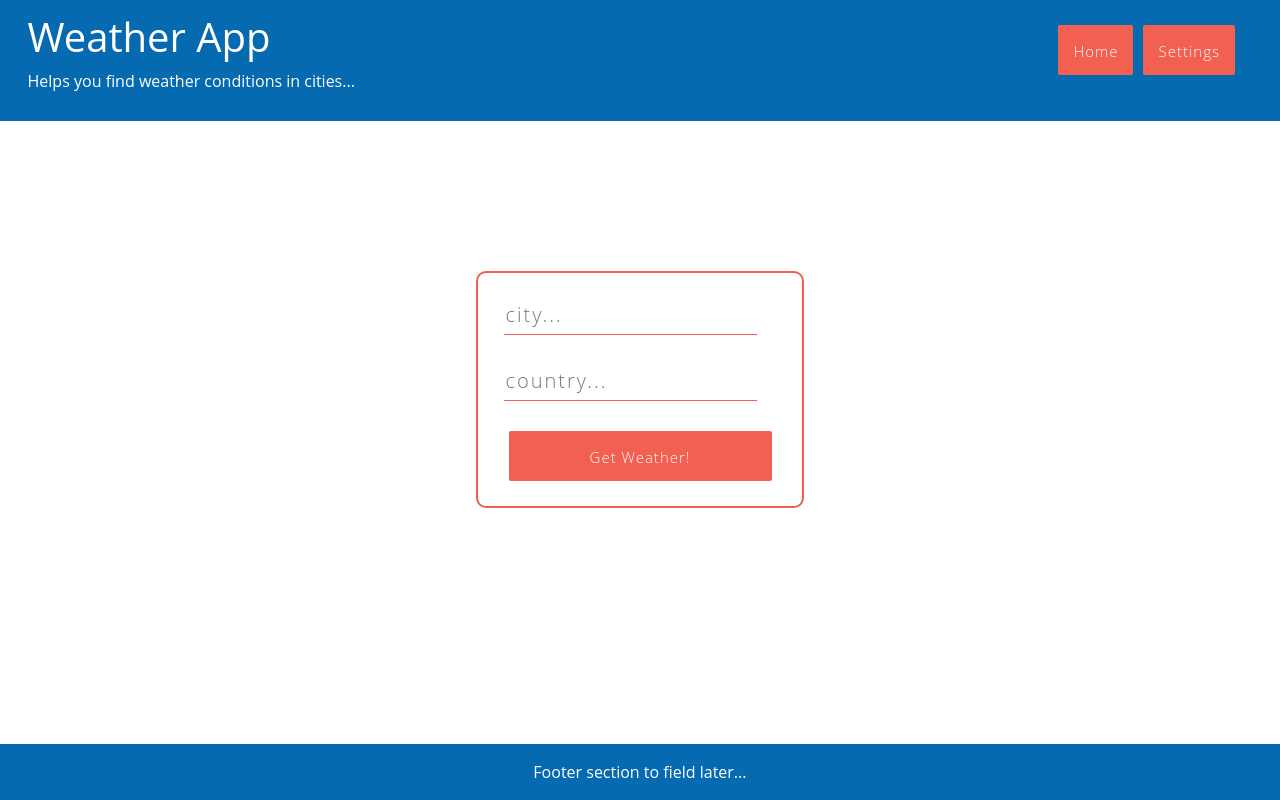
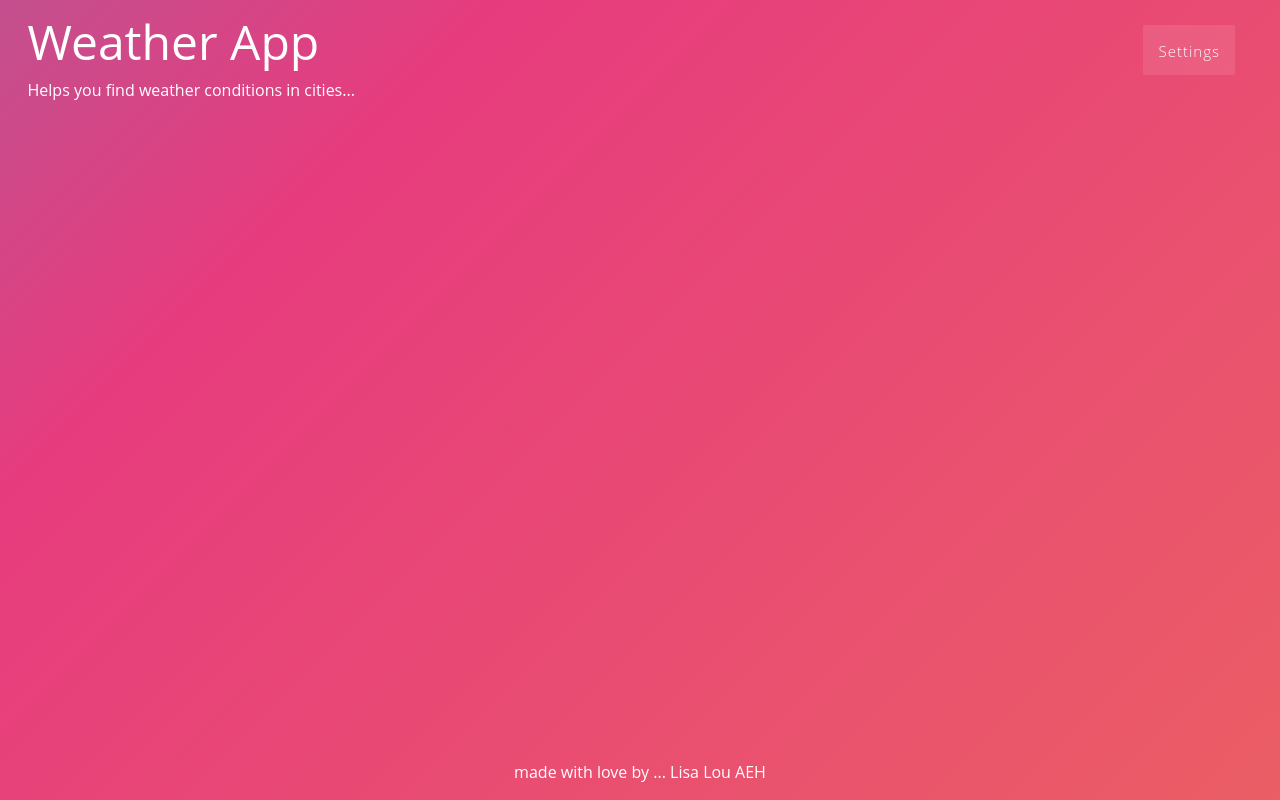
Before and after one commit to LisaLouAEH/rak_weather_app, a React (Create React App) app: page / in a window 1280 px wide. Built offline with nearby package versions, Linux system fonts and the light colour scheme.

Commit message:
upgrad style, clean and comment code, try to get icons but failed

```diff
--- a/src/App.css
+++ b/src/App.css
@@ -1,12 +1,110 @@
 
+/*FLEX DIRECTION*/
+.row{
+  display: flex;
+  flex-direction: row;
+}
+.column{
+  display: flex;
+  flex-direction: column;
+}
+.container-fluid{
+  justify-content: space-between;
+}
+
+/*MAIN SETTING STYLE*/
 body {
   font-family: "Open Sans", sans-serif;
+  background: linear-gradient(-45deg, #ee7752, #e73c7e, #23a6d5, #23d5ab );
+	background-size: 400% 400%;
+	-webkit-animation: gradientBG 10s ease infinite;
+	        animation: gradientBG 10s ease infinite;
+}
+h1{
+  font-size: 48px !important;
+}
+a{
+  text-decoration: none;
+  color: white;
+  font: 900;
+}
+a:hover{
+  text-decoration: none;
+  color: yellow;
+}
+.main__container{
+  align-items: center;
+  justify-content: space-between;
+  min-height: 100vh;
+}
+.setting_block{
+  background-color: rgba(255,255,255,0.2);
+  border: solid 2px white;
+  border-radius: 10px;
+  padding: 2%;
+  margin: 5%;
 }
 
+/*HEADER*/
+.main__title{
+  margin: 1%;
+  color: white;
+
+}
+.main__menu{
+  margin: 2%;
+}
+
+/*BUTTONS*/
+button{
+  background: transparent;
+  border: none;
+  border-radius: 2px;
+  font-weight: lighter;
+  letter-spacing: 1px;
+  font-size: 15px;
+  cursor: pointer;
+  font-weight: 100;
+  max-height: 50px;
+  margin: 0 5px;
+  color: white;
+}
+button:hover{
+  border: solid 1px white;
+  color: white;
+}
+button:active {
+  outline: none;
+  border: none;
+}
+
+/*OTHER BUTTONS*/
+.menu_button{
+  padding: 15px;
+  background-color: rgba(255,255,255,0.1);
+}
+.valid_button{
+  border: 2px solid white;
+  padding: 10px;
+}
+.valid_button:hover{
+  border: 2px solid #F5E37A;
+  color: #F5E37A !important;
+}
+.delete_button{
+  margin: 10px;
+  padding: 5px;
+  font-size: 12px;
+  border: 2px dotted brown;
+  width: 30px;
+  height: 30px;
+}
+
+/*FORM*/
 input[type="text"] {
   background-color: transparent;
   border: 0;
-  border-bottom: solid 1px #f16051;
+  border-bottom: solid 1px white;
   padding-bottom: 4px;
   font-weight: lighter;
   letter-spacing: 2px;
@@ -20,97 +118,39 @@ input[type="text"] {
 }
 
 input:-webkit-autofill {
-    -webkit-text-fill-color: #404040 !important;
+    -webkit-text-fill-color: #E8DF97 !important;
     -webkit-text-fill-background-color: white !important;
 }
 
-button:active {
-  outline: none;
-}
-
-.weather__info {
-  width: 60%;
-  font-size: 20px;
-  font-weight: 200;
-  letter-spacing: 2px;
-}
-
-.weather__key {
-  color: #f16051;
-  border-bottom: solid 2px rgba(255,255,255,0.06);
-  padding: 20px 0 20px 0;
-  font-weight: 400;
-}
-
-.weather__key:last-child {
-  border: 0;
-}
-
-.weather__value {
-  color: #A6A6A6;
-  font-weight: 600;
-}
-
-.weather__error {
-  color: red;
-  font-size: 20px;
-  letter-spacing: 1px;
-  font-weight: 200;
-}
-
-button{
-  border: 0;
-  border-radius: 2px;
-  font-weight: lighter;
-  letter-spacing: 1px;
-  font-size: 15px;
-  cursor: pointer;
-  font-weight: 100;
-  max-height: 50px;
-  margin: 0 5px;
-  padding: 15px;
-  background-color: #f16051;
-  color: white;
-}
-button:hover{
-  background-color: white;
-  border: solid 1px #f16051;
-  color: #f16051;
-}
-.row{
-  display: flex;
-  flex-direction: row;
-}
-.column{
-  display: flex;
-  flex-direction: column;
-}
-.main__container{
-  align-items: center;
-  justify-content: space-between;
-  min-height: 100vh;
-}
-.container-fluid{
-  justify-content: space-between;
-  background-color: #066ab0;
-}
-.main__title{
-  margin: 1%;
-  color: white;
-
-}
-.main__menu{
-  margin: 2%;
-}
-.setting_block{
-  background-color: white;
-  border: solid 2px #f16051;
-  border-radius: 10px;
-  padding: 2%;
-  margin: 5%;
-}
+/*FOOTER*/
 .footer__container{
-  background-color: #066ab0;
   text-align: center;
   color: white;
 }
+
+
+/*ANIMATIONS*/
+
+  /*RAINBOW BACKGROUND*/
+  @-webkit-keyframes gradientBG {
+    0% {
+      background-position: 0% 50%;
+    }
+    50% {
+      background-position: 100% 50%;
+    }
+    100% {
+      background-position: 0% 50%;
+    }
+  }
+  @keyframes gradientBG {
+    0% {
+      background-position: 0% 50%;
+    }
+    50% {
+      background-position: 100% 50%;
+    }
+    100% {
+      background-position: 0% 50%;
+    }
+  }
--- a/src/App.js
+++ b/src/App.js
@@ -8,6 +8,7 @@ import Weather from './components/Weather';
 import Footer from './components/Footer';
 import Liste from './components/Liste';
 import Widget from './components/Widget';
+import './style/Widget.css';
 
 class App extends React.Component{
     // the default states is empty array to store every cities the user wishing to know the weather
@@ -43,11 +44,11 @@ class App extends React.Component{
             {city: response.name,
             country: response.sys.country,
             temperature: response.main.temp,
-            description: response.weather[0].description,
+            description: response.weather[0].main,
             icon: response.weather[0].icon,
             error: ""}
             )
-        console.log(tempListe);
+        console.log("le tableau que je recup: "+tempListe);
         this.setState({liste:tempListe})
       }else{
           this.setState({
@@ -60,49 +61,55 @@ class App extends React.Component{
     render(){
 
         if(this.state.home){
+            console.log("home ?");
             return(
                 <div className="main__container column">
+{/* DISPLAY THE HEADER*/}
                     <div className="container-fluid row">
                         <div className="main__title">
                             <Titles />
                         </div>
                         <div className="main__menu row">
-                            <button onClick={this.navigationHandler}> Home </button>
-                            <button onClick={this.navigationHandler}> Settings </button>
+                            <button className="menu_button"  onClick={this.navigationHandler}> Settings </button>
                         </div>
                     </div>
-                    <div className="setting_block column">
-                        <Form loadWeather={() => this.getWeather}/>
 
-                        {/* <Weather
-                            city={this.state.city}
-                            country={this.state.country}
-                            temperature={this.state.temperature}
-                            description={this.state.description}
-                            error={this.state.error}
-                        />  */}
+{/* DISPLAY in HOME as many weather widget that the user entered in the setting form*/}
+                    <div className="row">
+                        {this.state.liste.map( element => <Widget cityName={element.city} cityTemp={element.temperature} cityCountry={element.country}/>)}
                     </div>
-                    <Liste cities={this.state.liste}/>
-                    {this.state.liste.map( element => <Widget cityName={element.city} cityTemp={element.temperature} cityCountry={element.country}/>)}
+{/* DISPLAY THE FOOTER*/}
                     <div className="footer__container container-fluid">
                         <Footer/>
                     </div>
                 </div>
             )
         }else{
+            console.log("settings ?");
             return(
                 <div className="main__container column">
+{/* DISPLAY THE HEADER*/}
                     <div className="container-fluid row">
                         <div className="main__title">
                             <Titles />
                         </div>
                         <div className="main__menu row">
-                            <button onClick={this.navigationHandler}> Home </button>
-                            <button onClick={this.navigationHandler}> Settings </button>
+                            <button  className="menu_button"  onClick={this.navigationHandler}> Show  me weather </button>
+                            {/* <button onClick={this.navigationHandler}> Settings </button> */}
                         </div>
                     </div>
+{/* DISPLAY THE SETTING FORM*/}
+                    <div className="setting_block column">
+                        <Form loadWeather={() => this.getWeather}/>
+                    </div>
 
-                    Settings
+{/* DISPLAY THE user choices list*/}
+                    <Liste cities={this.state.liste}/>
+
+{/* DISPLAY THE FOOTER*/}
+                    <div className="footer__container container-fluid">
+                        <Footer/>
+                    </div>
                 </div>
             )
         }
--- a/src/components/Footer.js
+++ b/src/components/Footer.js
@@ -5,7 +5,7 @@ const Footer = (props) =>{
     return(
         <div>
             <p></p>
-            <p>Footer section to field later... </p>
+            <p>made with love by ... <a href="https://www.linkedin.com/in/lisalouaeh/">Lisa Lou AEH</a> </p>
         </div>
     )
 }
--- a/src/components/Form.js
+++ b/src/components/Form.js
@@ -4,10 +4,10 @@ import React from 'react'
 const Form = props =>{
     return(
 
-        <form class="column" onSubmit={props.loadWeather()}>
+        <form className="column" onSubmit={props.loadWeather()}>
             <input type="text" name="city" placeholder="city..."/>
             <input type="text" name="country" placeholder="country..."/>
-            <button>Get Weather!</button>
+            <button className="valid_button">Add to the list</button>
         </form>
     )
 }
--- a/src/components/Liste.js
+++ b/src/components/Liste.js
@@ -9,7 +9,7 @@ const Liste = (props) =>{
                     <div>
                         <span className="weather__value"> Ville: {element.city}</span>
                         <span className="weather__value"> Pays: {element.country}</span>
-                        <button>X</button>
+                        <button className="delete_button">X</button>
                     </div>)
             })}
         </div>
--- a/src/components/Widget.js
+++ b/src/components/Widget.js
@@ -1,13 +1,41 @@
 import React from 'react';
+
 
 
 const Widget = (props) => {
   return (
-    <div>
-        <span className="weather__value"> Ville: {props.cityName}</span>
-        <span className="weather__value"> Pays: {props.cityCountry}</span>
-        <span className="weather__value"> Temp: {props.cityTemp}</span>
-    {/* <img src={`http://openweathermap.org/img/wn/${icon}@2x.png`} className="" alt="" /> */}
+    <div className="widget_container column">
+        <div className="weather__value row">
+          <div className="Weather_info">
+            <h3>Ville:</h3>
+          </div>
+
+          <div className="Weather_info">
+            <p>{props.cityName}</p>
+          </div>
+        </div>
+
+        <div className="weather__value row">
+            <div className="Weather_info">
+              <h3>Pays:</h3>
+            </div>
+
+            <div className="Weather_info">
+              <p>{props.cityCountry}</p>
+            </div>
+        </div>
+
+        <div className="weather__value row">
+          <div className="Weather_info">
+            <h3>Temp °:</h3>
+          </div>
+
+          <div className="Weather_info">
+            <p>{props.cityTemp}</p>
+          </div>
+        </div>
+
+      {/* <img src={`http://openweathermap.org/img/wn/${icon}@2x.png`} className="" alt="" /> */}
     </div>
   );
 }
--- /dev/null
+++ b/src/style/Widget.css
@@ -0,0 +1,24 @@
+.widget_container{
+    min-width: 200px;
+    min-height: 200px;
+    align-items: flex-start;
+    font-size: 20px;
+    padding: 5%;
+    margin: 0px 20px;
+    color: white !important;
+    justify-content: center;
+    background-color: rgba(153, 177, 191, 0.3);
+}
+.weather__value{
+    align-items: stretch;
+}
+.weather__value.h3{
+    font-size: 16px;
+}
+
+.weather__info {
+    background-color: red;
+    margin: 0px 10px;
+    padding: 10px;
+    font-size: 18px !important;
+  }
```
Also changed, not shown: src/components/Weather.js (+22 -7 lines), 2 other files (tests, documents, lock files or other folders).
